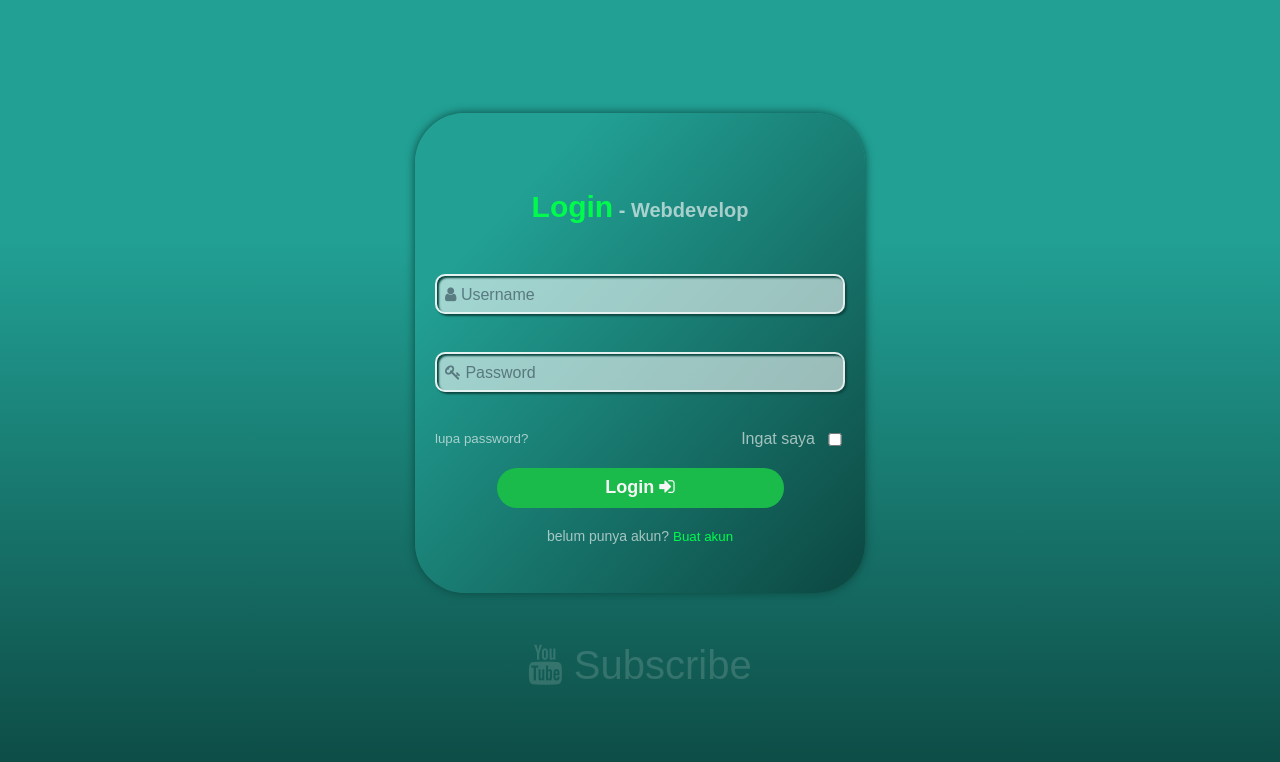
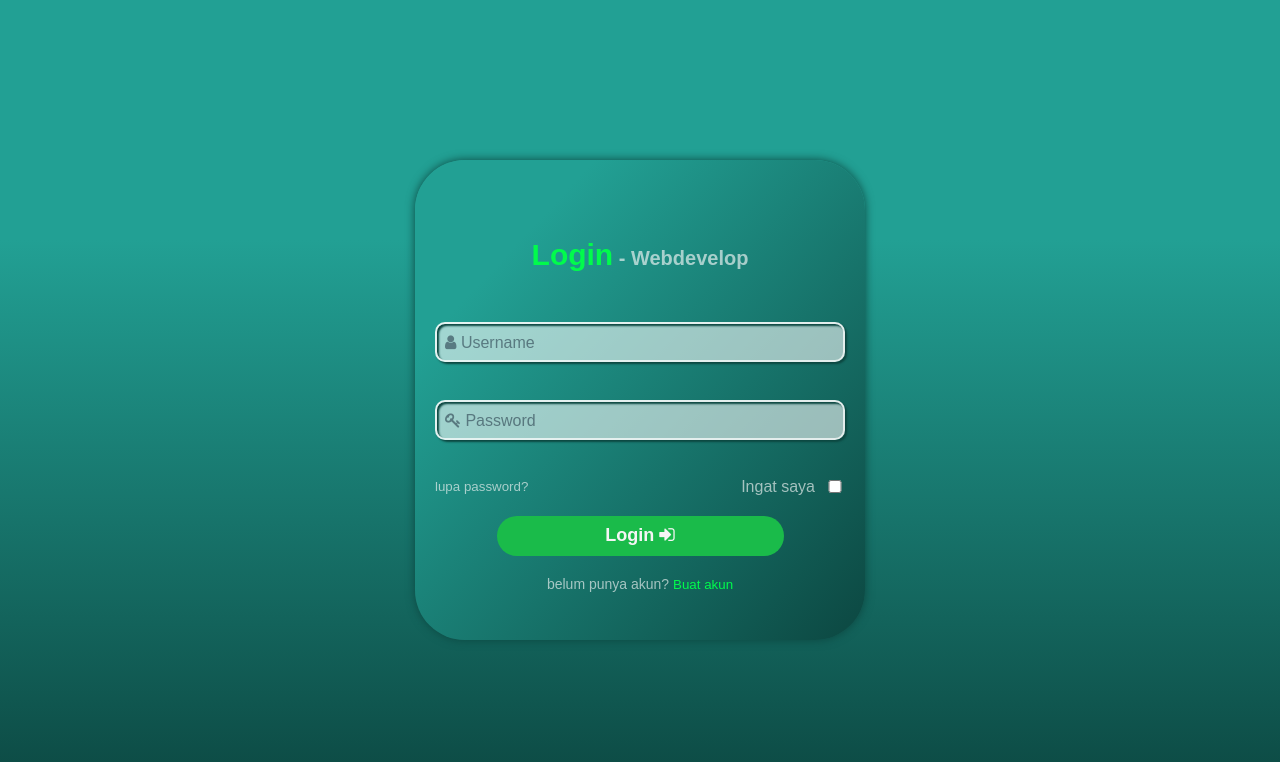
Before and after one commit to FauzanSyaifullohFatah/formLogin-Friendly, a plain HTML site: page index.html in a window 1280 px wide. Drawn offline with Linux system fonts and the light colour scheme.

Commit message:
index.html

```diff
--- a/index.html
+++ b/index.html
@@ -46,9 +46,6 @@
             <span>sudah punya akun? <button id="to-log">Login <i class="fa fa-sign-in"></i></button></span>
         </div>
     </div>
-    <footer>
-        <a href="https://youtube.com/@Webdevelop-id" target="_blank"><i class="fa fa-youtube"></i> Subscribe</a>
-    </footer>
     <script src="script.js"></script>
 </body>
 </html>
```
